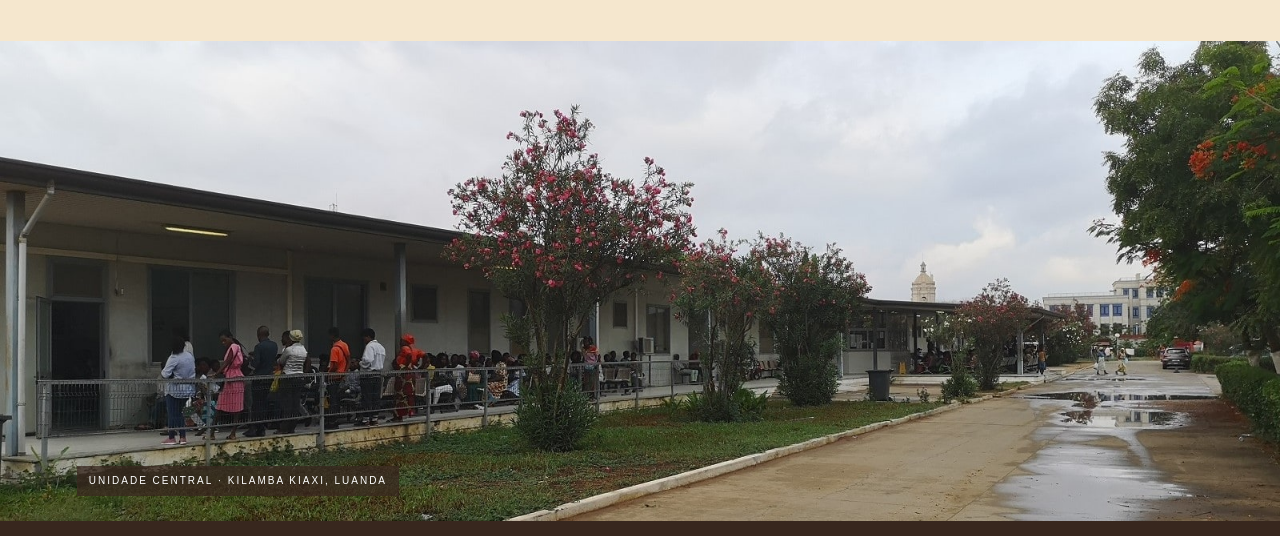
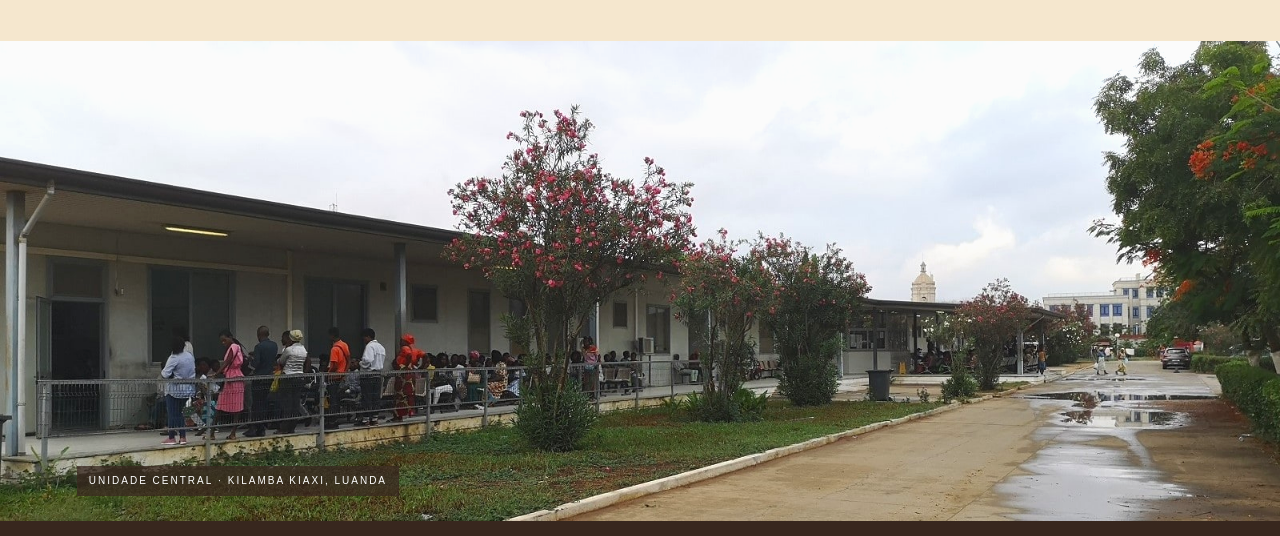
Before and after one commit to danielegobbo/hdp-www, an Astro site: page / in a window 1280 px wide. Shown: the part 407-943 px from the top of the page. Built offline with nearby package versions, Linux system fonts and the light colour scheme; Astro itself is replaced by a stand-in of ours.

Commit message:
Melhora a luminosidade da fotografia do pavilhão

```diff
--- a/src/styles/global.css
+++ b/src/styles/global.css
@@ -119,7 +119,10 @@ main { overflow: hidden; }
 .hero-wide .intro h1 { margin-bottom: 0; }
 .hero-wide .intro-text p { margin-top: 0; }
 .hero-wide figure { min-height: 0; aspect-ratio: 8 / 3; max-height: 600px; width: 100%; }
-.hero-wide figure img { object-position: 35% 60%; }
+.hero-wide figure img {
+  object-position: 35% 60%;
+  filter: brightness(1.13) contrast(.97) saturate(1.07);
+}
 .hero-wide figcaption { left: var(--gutter); }
 
 .ribbon {
```
